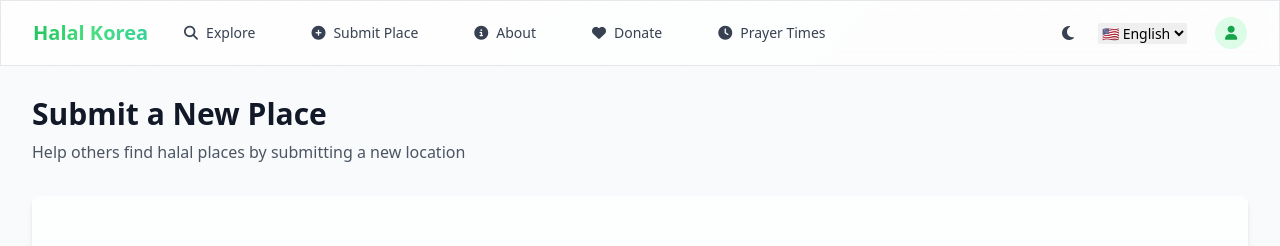
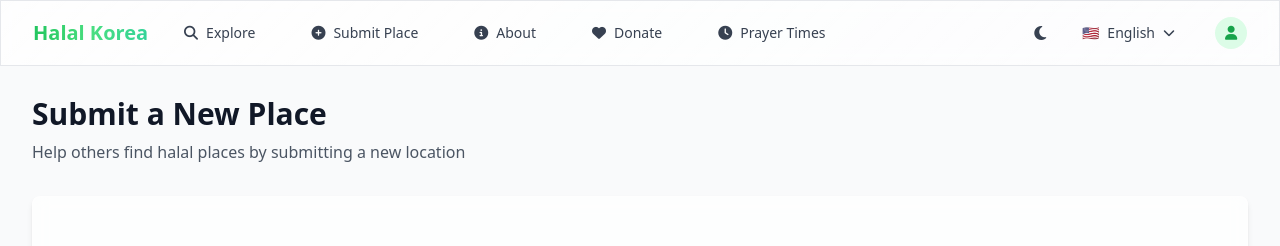
Before and after one commit to JavohirMX/halal-korea, a Django app: page /submit/ in a window 1280 px wide. Shown: the top 246 px of the page. Run offline with Django 5.2, Linux system fonts and the light colour scheme; the visitor is signed in with stand-in values (Sample User, id 1); some libraries are stand-ins or nearby versions.

Commit message:
fix location selector marker, improve language selector style

```diff
--- a/places/templates/places/base.html
+++ b/places/templates/places/base.html
@@ -251,11 +251,40 @@
                     </button>
 
                     <!-- Language Selector -->
-                    <select class="ml-4 mr-4 rounded-sm border-gray-300 dark:border-gray-600 dark:bg-gray-800 dark:text-gray-300 text-sm hidden md:block">
-                        <option value="EN">🇺🇸 English</option>
-                        <option value="KR">🇰🇷 한국어</option>
-                        <option value="UZ">🇺🇿 O'zbek</option>
-                    </select>
+                    <div class="ml-4 mr-4 relative" x-data="{ open: false }">
+                        <button @click="open = !open"
+                                class="flex items-center space-x-2 px-3 py-2 rounded-md text-sm font-medium text-gray-700 dark:text-gray-300 hover:text-primary-600 dark:hover:text-primary-400 focus:outline-none">
+                            <span class="flag">🇺🇸</span>
+                            <span class="hidden sm:inline">English</span>
+                            <i class="fas fa-chevron-down text-xs ml-1"></i>
+                        </button>
+
+                        <!-- Dropdown menu -->
+                        <div x-show="open"
+                             @click.away="open = false"
+                             class="origin-top-right absolute right-0 mt-2 w-48 rounded-md shadow-lg glass-effect dark:bg-gray-800 ring-1 ring-black ring-opacity-5"
+                             x-transition:enter="transition ease-out duration-100"
+                             x-transition:enter-start="transform opacity-0 scale-95"
+                             x-transition:enter-end="transform opacity-100 scale-100"
+                             x-transition:leave="transition ease-in duration-75"
+                             x-transition:leave-start="transform opacity-100 scale-100"
+                             x-transition:leave-end="transform opacity-0 scale-95">
+                            <div class="py-1">
+                                <button class="w-full text-left px-4 py-2 text-sm text-gray-700 dark:text-gray-300 hover:bg-gray-100 dark:hover:bg-gray-700 flex items-center space-x-2">
+                                    <span class="flag">🇺🇸</span>
+                                    <span>English</span>
+                                </button>
+                                <button class="w-full text-left px-4 py-2 text-sm text-gray-700 dark:text-gray-300 hover:bg-gray-100 dark:hover:bg-gray-700 flex items-center space-x-2">
+                                    <span class="flag">🇰🇷</span>
+                                    <span>한국어</span>
+                                </button>
+                                <button class="w-full text-left px-4 py-2 text-sm text-gray-700 dark:text-gray-300 hover:bg-gray-100 dark:hover:bg-gray-700 flex items-center space-x-2">
+                                    <span class="flag">🇺🇿</span>
+                                    <span>O'zbek</span>
+                                </button>
+                            </div>
+                        </div>
+                    </div>
 
                     <!-- Desktop Auth Menu -->
                     <div class="hidden md:flex md:items-center">
@@ -363,11 +392,42 @@
 
                     <!-- Language Selector for Mobile -->
                     <div class="px-3 py-2">
-                        <select class="w-full rounded-sm border-gray-300 dark:border-gray-600 dark:bg-gray-800 dark:text-gray-300 text-sm">
-                            <option value="EN">🇺🇸 English</option>
-                            <option value="KR">🇰🇷 한국어</option>
-                            <option value="UZ">🇺🇿 O'zbek</option>
-                        </select>
+                        <div class="relative" x-data="{ open: false }">
+                            <button @click="open = !open"
+                                    class="w-full flex items-center justify-between px-3 py-2 rounded-md text-base font-medium text-gray-700 dark:text-gray-300 hover:text-primary-600 dark:hover:text-primary-400 hover:bg-gray-50 dark:hover:bg-gray-800">
+                                <div class="flex items-center space-x-2">
+                                    <span class="flag">🇺🇸</span>
+                                    <span>English</span>
+                                </div>
+                                <i class="fas fa-chevron-down text-xs"></i>
+                            </button>
+
+                            <!-- Dropdown menu -->
+                            <div x-show="open"
+                                 @click.away="open = false"
+                                 class="mt-2 w-full rounded-md shadow-lg glass-effect dark:bg-gray-800 ring-1 ring-black ring-opacity-5"
+                                 x-transition:enter="transition ease-out duration-100"
+                                 x-transition:enter-start="transform opacity-0 scale-95"
+                                 x-transition:enter-end="transform opacity-100 scale-100"
+                                 x-transition:leave="transition ease-in duration-75"
+                                 x-transition:leave-start="transform opacity-100 scale-100"
+                                 x-transition:leave-end="transform opacity-0 scale-95">
+                                <div class="py-1">
+                                    <button class="w-full text-left px-4 py-2 text-base text-gray-700 dark:text-gray-300 hover:bg-gray-100 dark:hover:bg-gray-700 flex items-center space-x-2">
+                                        <span class="flag">🇺🇸</span>
+                                        <span>English</span>
+                                    </button>
+                                    <button class="w-full text-left px-4 py-2 text-base text-gray-700 dark:text-gray-300 hover:bg-gray-100 dark:hover:bg-gray-700 flex items-center space-x-2">
+                                        <span class="flag">🇰🇷</span>
+                                        <span>한국어</span>
+                                    </button>
+                                    <button class="w-full text-left px-4 py-2 text-base text-gray-700 dark:text-gray-300 hover:bg-gray-100 dark:hover:bg-gray-700 flex items-center space-x-2">
+                                        <span class="flag">🇺🇿</span>
+                                        <span>O'zbek</span>
+                                    </button>
+                                </div>
+                            </div>
+                        </div>
                     </div>
 
                     <!-- Mobile Auth Menu -->
--- a/places/templates/places/submit_place.html
+++ b/places/templates/places/submit_place.html
@@ -29,7 +29,7 @@
 
             // Update or add marker
             if (marker) {
-                marker.setPosition(e.latLng);
+                marker.position = e.latLng;
             } else {
                 marker = new AdvancedMarkerElement({
                     map,
@@ -71,7 +71,7 @@
             <!-- Basic Information -->
             <div class="grid grid-cols-1 gap-6 md:grid-cols-2">
                 <div>
-                    <label class="block text-sm font-medium text-gray-700 dark:text-gray-300">
+                    <label for="place-name" class="block text-sm font-medium text-gray-700 dark:text-gray-300">
                         Place Name <span class="text-red-500">*</span>
                     </label>
                     <div class="relative mt-1">
@@ -79,6 +79,7 @@
                             <i class="fas fa-store text-gray-400"></i>
                         </div>
                         <input type="text"
+                               id="place-name"
                                name="name"
                                required
                                placeholder="Enter place name"
@@ -87,14 +88,15 @@
                 </div>
 
                 <div>
-                    <label class="block text-sm font-medium text-gray-700 dark:text-gray-300">
+                    <label for="place-category" class="block text-sm font-medium text-gray-700 dark:text-gray-300">
                         Category <span class="text-red-500">*</span>
                     </label>
                     <div class="relative mt-1">
                         <div class="absolute inset-y-0 left-0 pl-3 flex items-center pointer-events-none">
                             <i class="fas fa-tag text-gray-400"></i>
                         </div>
-                        <select name="category"
+                        <select id="place-category"
+                                name="category"
                                 required
                                 class="pl-10 block w-full h-11 rounded border-gray-300 bg-gray-50 dark:border-gray-600 dark:bg-gray-800 dark:text-gray-300 focus:border-primary-500 focus:ring-primary-500 transition duration-150 ease-in-out">
                             <option value="">Select a category</option>
@@ -108,11 +110,12 @@
 
             <!-- Description -->
             <div>
-                <label class="block text-sm font-medium text-gray-700 dark:text-gray-300">
+                <label for="place-description" class="block text-sm font-medium text-gray-700 dark:text-gray-300">
                     Description <span class="text-red-500">*</span>
                 </label>
                 <div class="relative mt-1">
-                    <textarea name="description"
+                    <textarea id="place-description"
+                              name="description"
                               rows="4"
                               required
                               placeholder="Describe the place..."
@@ -141,7 +144,7 @@
             <!-- Address and Contact -->
             <div class="grid grid-cols-1 gap-6 md:grid-cols-2">
                 <div>
-                    <label class="block text-sm font-medium text-gray-700 dark:text-gray-300">
+                    <label for="place-address" class="block text-sm font-medium text-gray-700 dark:text-gray-300">
                         Address
                     </label>
                     <div class="relative mt-1">
@@ -149,6 +152,7 @@
                             <i class="fas fa-location-dot text-gray-400"></i>
                         </div>
                         <input type="text"
+                           id="place-address"
                            name="address"
                            required
                            placeholder="Enter address"
@@ -159,7 +163,7 @@
                 </div>
 
                 <div>
-                    <label class="block text-sm font-medium text-gray-700 dark:text-gray-300">
+                    <label for="place-phone" class="block text-sm font-medium text-gray-700 dark:text-gray-300">
                         Phone Number
                     </label>
                     <div class="relative mt-1">
@@ -167,6 +171,7 @@
                             <i class="fas fa-phone text-gray-400"></i>
                         </div>
                         <input type="tel"
+                            id="place-phone"
                             name="phone_number"
                             placeholder="Enter phone number"
                             class="pl-10 block w-full h-11 rounded border-gray-300 bg-gray-50 dark:border-gray-600 dark:bg-gray-800 dark:text-gray-300 focus:border-primary-500 focus:ring-primary-500">
@@ -178,7 +183,7 @@
             <!-- Website and Map Links -->
             <div class="grid grid-cols-1 gap-6 md:grid-cols-2">
                 <div>
-                    <label class="block text-sm font-medium text-gray-700 dark:text-gray-300">
+                    <label for="place-website" class="block text-sm font-medium text-gray-700 dark:text-gray-300">
                         Website
                     </label>
                     <div class="relative mt-1">
@@ -186,6 +191,7 @@
                             <i class="fas fa-globe text-gray-400"></i>
                         </div>
                         <input type="url"
+                            id="place-website"
                             name="website"
                             placeholder="Enter website URL"
                             class="pl-10 block w-full h-11 rounded border-gray-300 bg-gray-50 dark:border-gray-600 dark:bg-gray-800 dark:text-gray-300 focus:border-primary-500 focus:ring-primary-500">
@@ -194,7 +200,7 @@
                 </div>
 
                 <div>
-                    <label class="block text-sm font-medium text-gray-700 dark:text-gray-300">
+                    <label for="place-google-map" class="block text-sm font-medium text-gray-700 dark:text-gray-300">
                         Google Maps Link
                     </label>
                     <div class="relative mt-1">
@@ -202,6 +208,7 @@
                             <i class="fas fa-map-location-dot text-gray-400"></i>
                         </div>
                         <input type="url"
+                           id="place-google-map"
                            name="google_map_link"
                             placeholder="Enter Google Maps link"
                            class="pl-10 block w-full h-11 rounded border-gray-300 bg-gray-50 dark:border-gray-600 dark:bg-gray-800 dark:text-gray-300 focus:border-primary-500 focus:ring-primary-500">
@@ -212,7 +219,7 @@
 
             <!-- Photos -->
             <div>
-                <label class="block text-sm font-medium text-gray-700 dark:text-gray-300 mb-2">
+                <label for="photo-input" class="block text-sm font-medium text-gray-700 dark:text-gray-300 mb-2">
                     Photos
                 </label>
                 <div id="drop-zone" class="mt-1 flex justify-center px-6 pt-5 pb-6 border-2 border-gray-300 dark:border-gray-600 border-dashed rounded-md hover:border-primary-500 dark:hover:border-primary-400 transition-colors duration-200">
```
